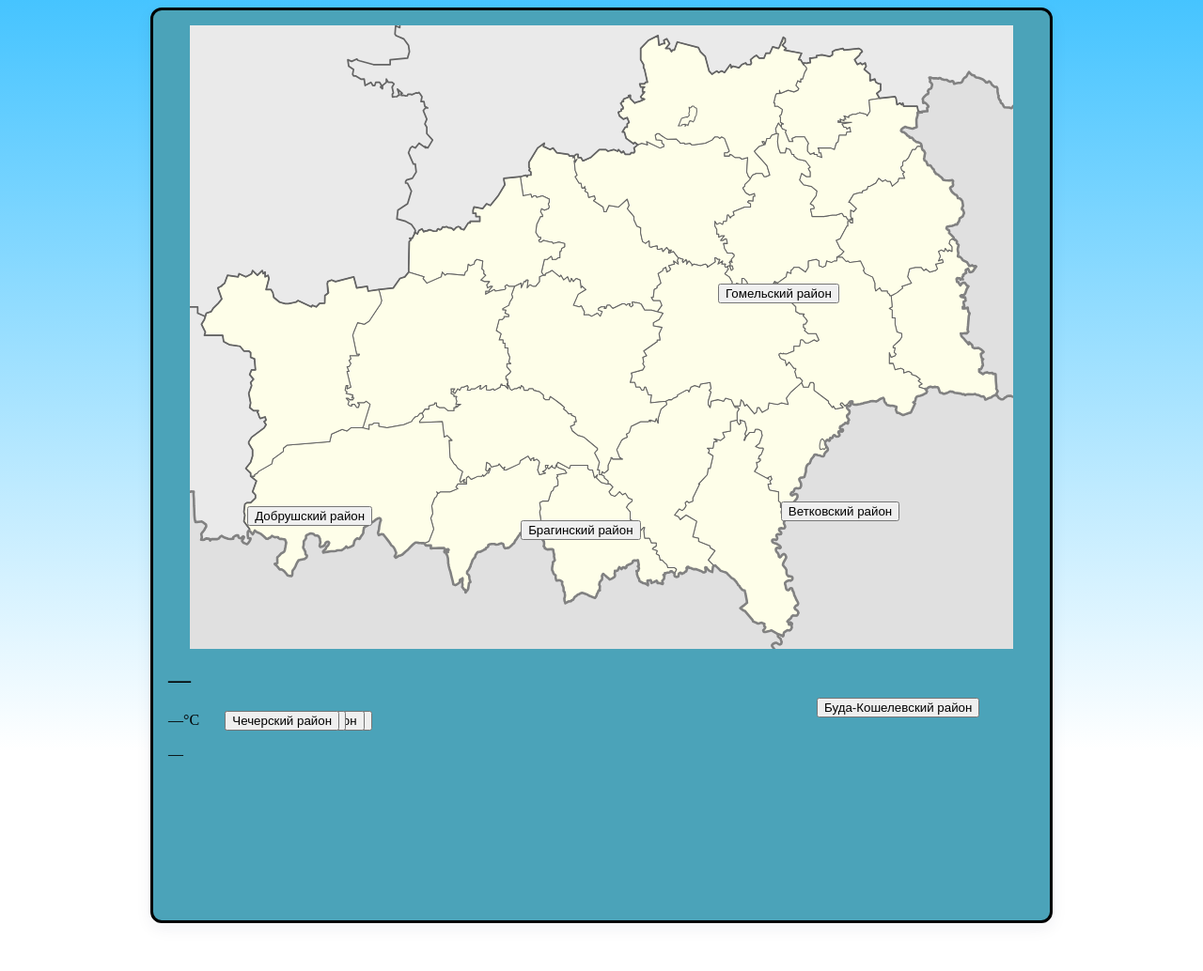
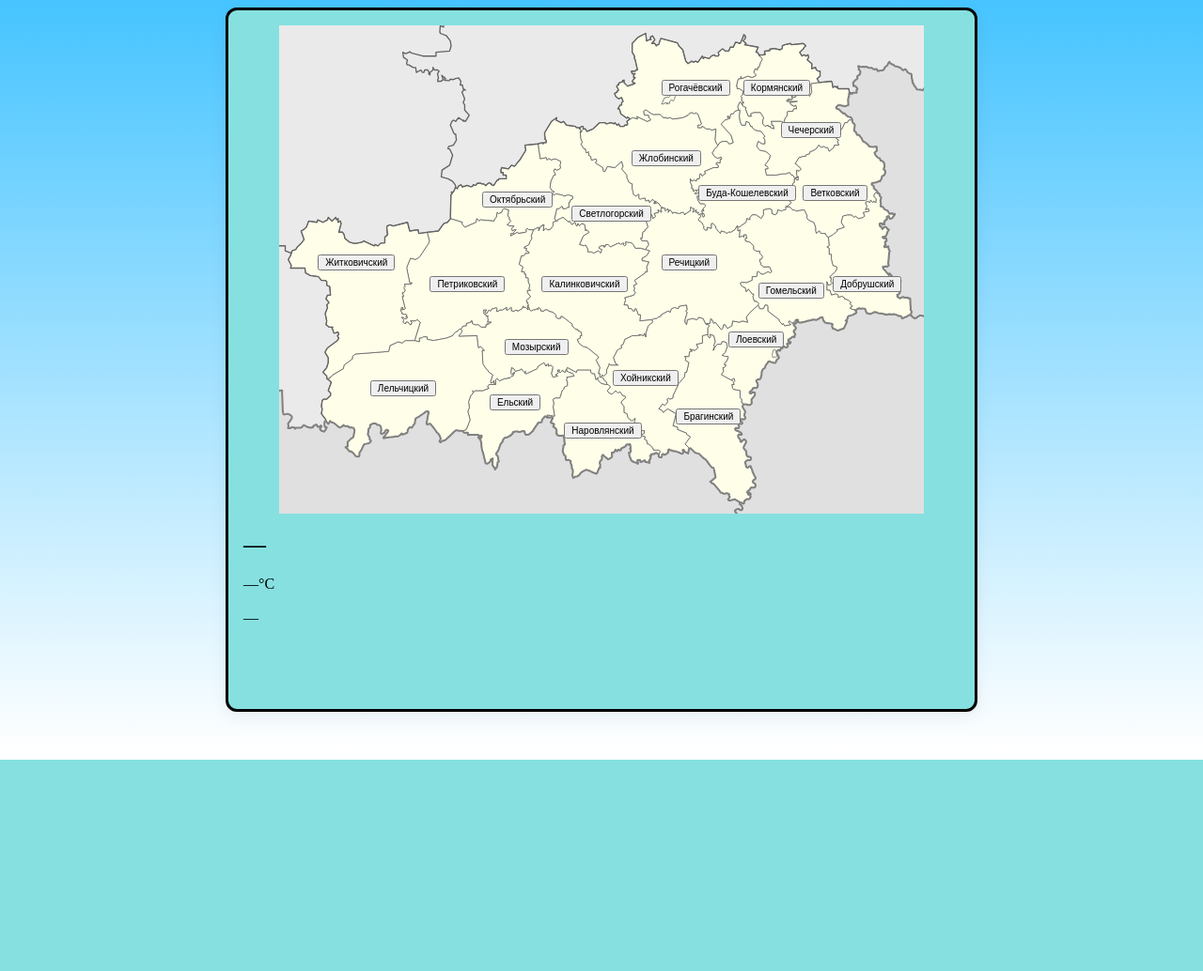
Before and after one commit to Strannik73/kurs2, a Python web app: template templates/gomel.html in a window 1280 px wide. Shown: the whole page at 94% size. After the commit the page ends 809 px from the top, so only its background shows below. Run offline with Jinja, Linux system fonts and the light colour scheme; the template is opened without the code that fills it, so the values that code supplies are empty.

Commit message:
11.54/12.11

```diff
--- a/static/style.css
+++ b/static/style.css
@@ -99,24 +99,115 @@
     margin: 4% auto;
     position: relative;
     box-sizing: border-box;
-
-    width: 960px;
-    height: 975px;
-    background-color:#4ba3b9;
+    max-width: 800px;
+    max-height: 1100px;
+    min-width: 800px;
+    min-height: 750px;
+    background-color:#86e0e0;
     border-radius:12px;
     padding:16px;
     box-shadow:0 6px 18px rgba(18,38,63,0.06);
     margin-top:8px;
     border: 3px solid #000;
 }
-.gomel-header {
+.header {
   display: flex;
   justify-content: center;
   align-items: center;
   margin-bottom: 12px;
 }
 #imgG{
-  max-width: 100%;
-  width: 95%;
-  height: auto;
+    display: flex;
+    justify-content: center;
+    align-items: center;
+    width: 90%;
+    height: 80%;
 }
+.rg_gor{
+    position: absolute;
+    font-size: 10px;;
+}
+#br{
+    top: 57%;
+    left: 60%;
+}
+#buda{
+    top: 25%;
+    left: 63%;
+}
+#vetka{
+    top: 25%;
+    left: 77%;
+}
+#gom{
+    top: 39%;
+    left: 71%;
+}
+#dobrush{
+    top: 38%;
+    left: 81%;
+}
+#elsk{
+    top: 55%;
+    left: 35%;
+}
+#zhit{
+    top: 35%;
+    left: 12%;
+}
+#zhlobin{
+    top: 20%;
+    left: 54%;
+}
+#kalin{
+    top: 38%;
+    left: 42%;
+}
+#korm{
+    top: 10%;
+    left: 69%;
+}
+#lel{
+    top: 53%;
+    left: 19%;
+}
+#loev{
+    top: 46%;
+    left: 67%;
+}
+#moz{
+    top: 47%;
+    left: 37%;
+}
+#narovl{
+    top: 59%;
+    left: 45%;
+}
+#oktyabr{
+    top: 26%;
+    left: 34%;
+}
+#petr{
+    top: 38%;
+    left: 27%;
+}
+#rech{
+    top: 35%;
+    left: 58%;
+}
+#rogach{
+    top: 10%;
+    left: 58%;
+}
+#svetl{
+    top: 28%;
+    left: 46%;
+}
+#hoyniki{
+    top: 51.5%;
+    left: 51.5%;
+}
+#chechersk{
+    top: 16%;
+    left: 74%;
+}
--- a/templates/brest.html
+++ b/templates/brest.html
@@ -8,7 +8,9 @@
 </head>
 <body id="bd">
     <section id="resultat" class="resultat" aria-live="polite">
-        <img id="imgG" src="brest.png" alt="">
+        <div class="header">
+            <img id="imgG" src="brest.png" alt="">
+        </div>
         <div class="top">
             <h2 id="city">—</h2>
             <div class="temp" id="temp">—°C</div>
--- a/templates/gomel.html
+++ b/templates/gomel.html
@@ -8,31 +8,31 @@
 </head>
 <body id="bd">
     <section id="resultat" class="resultat" aria-live="polite">
-        <div class="gomel-header">
+        <div class="header">
             <img id="imgG" src="gomel1.svg" alt="Гомель" class="city-hero" />
         </div>
         <div id="knopki">
-            <button class="rg_gor" id="minsk" >Брагинский район</button>
-            <button class="rg_gor" id="gomel">Буда-Кошелевский район</button>
-            <button class="rg_gor" id="mogilev">Ветковский район</button>
-            <button class="rg_gor" id="vitebsk">Гомельский район</button>
-            <button class="rg_gor" id="grodno">Добрушский район</button>
-            <button class="rg_gor" id="berst">Ельский район</button>
-            <button class="rg_gor" id="berst">Житковичский район</button>
-            <button class="rg_gor" id="berst">Жлобинский район</button>
-            <button class="rg_gor" id="berst">Калинковичский район</button>
-            <button class="rg_gor" id="berst">Кормянский район</button>
-            <button class="rg_gor" id="berst">Лельчицкий район</button>
-            <button class="rg_gor" id="berst">Лоевский район</button>
-            <button class="rg_gor" id="berst">Мозырский район</button>
-            <button class="rg_gor" id="berst">Наровлянский район</button>
-            <button class="rg_gor" id="berst">Октябрьский район</button>
-            <button class="rg_gor" id="berst">Петриковский район</button>
-            <button class="rg_gor" id="berst">Речицкий район</button>
-            <button class="rg_gor" id="berst">Рогачёвский район</button>
-            <button class="rg_gor" id="berst">Светлогорский район</button>
-            <button class="rg_gor" id="berst">Хойникский район</button>
-            <button class="rg_gor" id="berst">Чечерский район </button>
+            <button class="rg_gor" id="br" >Брагинский</button>
+            <button class="rg_gor" id="buda">Буда-Кошелевский</button>
+            <button class="rg_gor" id="vetka">Ветковский</button>
+            <button class="rg_gor" id="gom">Гомельский</button>
+            <button class="rg_gor" id="dobrush">Добрушский</button>
+            <button class="rg_gor" id="elsk">Ельский</button>
+            <button class="rg_gor" id="zhit">Житковичский</button>
+            <button class="rg_gor" id="zhlobin">Жлобинский</button>
+            <button class="rg_gor" id="kalin">Калинковичский</button>
+            <button class="rg_gor" id="korm">Кормянский</button>
+            <button class="rg_gor" id="lel">Лельчицкий</button>
+            <button class="rg_gor" id="loev">Лоевский</button>
+            <button class="rg_gor" id="moz">Мозырский</button>
+            <button class="rg_gor" id="narovl">Наровлянский</button>
+            <button class="rg_gor" id="oktyabr">Октябрьский</button>
+            <button class="rg_gor" id="petr">Петриковский</button>
+            <button class="rg_gor" id="rech">Речицкий</button>
+            <button class="rg_gor" id="rogach">Рогачёвский</button>
+            <button class="rg_gor" id="svetl">Светлогорский</button>
+            <button class="rg_gor" id="hoyniki">Хойникский</button>
+            <button class="rg_gor" id="chechersk">Чечерский</button>
         </div>
         <div class="top">
             <h2 id="city">—</h2>
--- a/templates/grodno.html
+++ b/templates/grodno.html
@@ -8,7 +8,9 @@
 </head>
 <body id="bd">
     <section id="resultat" class="resultat" aria-live="polite">
-        <img id="imgG" src="grodno.png" alt="">
+        <div class="header">
+           <img id="imgG" src="grodno.png" alt="">
+        </div>
         <div class="top">
             <h2 id="city">—</h2>
             <div class="temp" id="temp">—°C</div>
--- a/templates/minsk.html
+++ b/templates/minsk.html
@@ -8,7 +8,9 @@
 </head>
 <body id="bd">
     <section id="resultat" class="resultat" aria-live="polite">
-        <img id="imgG" src="minsk.svg" alt="">
+        <div class="header">
+            <img id="imgG" src="minsk.svg" alt="">
+        </div>
         <div class="top">
             <h2 id="city">—</h2>
             <div class="temp" id="temp">—°C</div>
--- a/templates/mogilev.html
+++ b/templates/mogilev.html
@@ -8,7 +8,9 @@
 </head>
 <body id="bd">
     <section id="resultat" class="resultat" aria-live="polite">
-        <img id="imgG" src="mogilev.svg" alt="">
+        <div class="header">
+            <img id="imgG" src="mogilev.svg" alt="">
+        </div>
         <div class="top">
             <h2 id="city">—</h2>
             <div class="temp" id="temp">—°C</div>
--- a/templates/vitebsk.html
+++ b/templates/vitebsk.html
@@ -8,7 +8,9 @@
 </head>
 <body id="bd">
     <section id="resultat" class="resultat" aria-live="polite">
-        <img id="imgG" src="vitebsk.svg" alt="">
+        <div class="header">
+            <img id="imgG" src="vitebsk.svg" alt="">
+        </div>
         <div class="top">
             <h2 id="city">—</h2>
             <div class="temp" id="temp">—°C</div>
```
